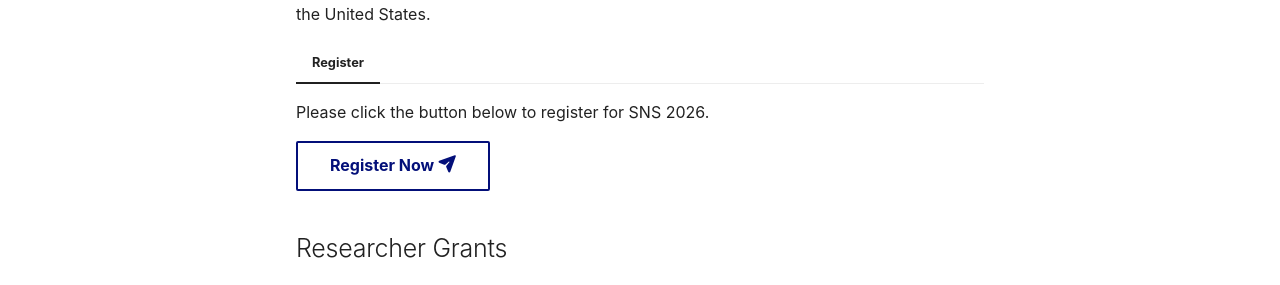
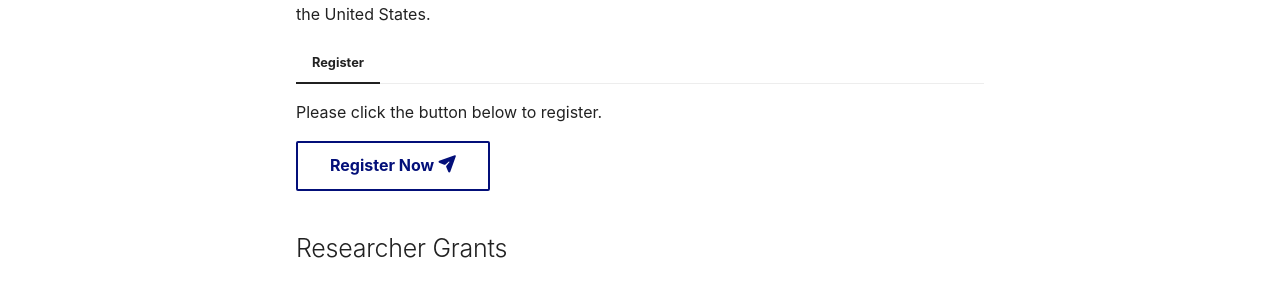
Before and after one commit to SNS2026/SNS2026.github.io, an MkDocs documentation site: the page built from docs/register.md, in a window 1280 px wide and 900 px high, scrolled down 566 px. Shown: the part 524-809 px from the top of the window. Built offline with MkDocs 1.6.1 and Material for MkDocs 9.7.7, drawn with Linux system fonts in a browser that asks for light colours; some web fonts are replaced.

Commit message:
Update register.md

```diff
--- a/docs/register.md
+++ b/docs/register.md
@@ -35,7 +35,7 @@ We encourage all participants to register early, especially International partic
 :fontawesome-solid-triangle-exclamation: When registering please indicate if you will need documents to support your visa application: we can provide a letter of invitation, overview of the conference, itinerary in the United States.
 
 === "Register"
-Please click the button below to register for SNS 2026.
+Please click the button below to register.
 
 [Register Now :fontawesome-solid-paper-plane:](#){ .md-button target="_blank"}
 
```
